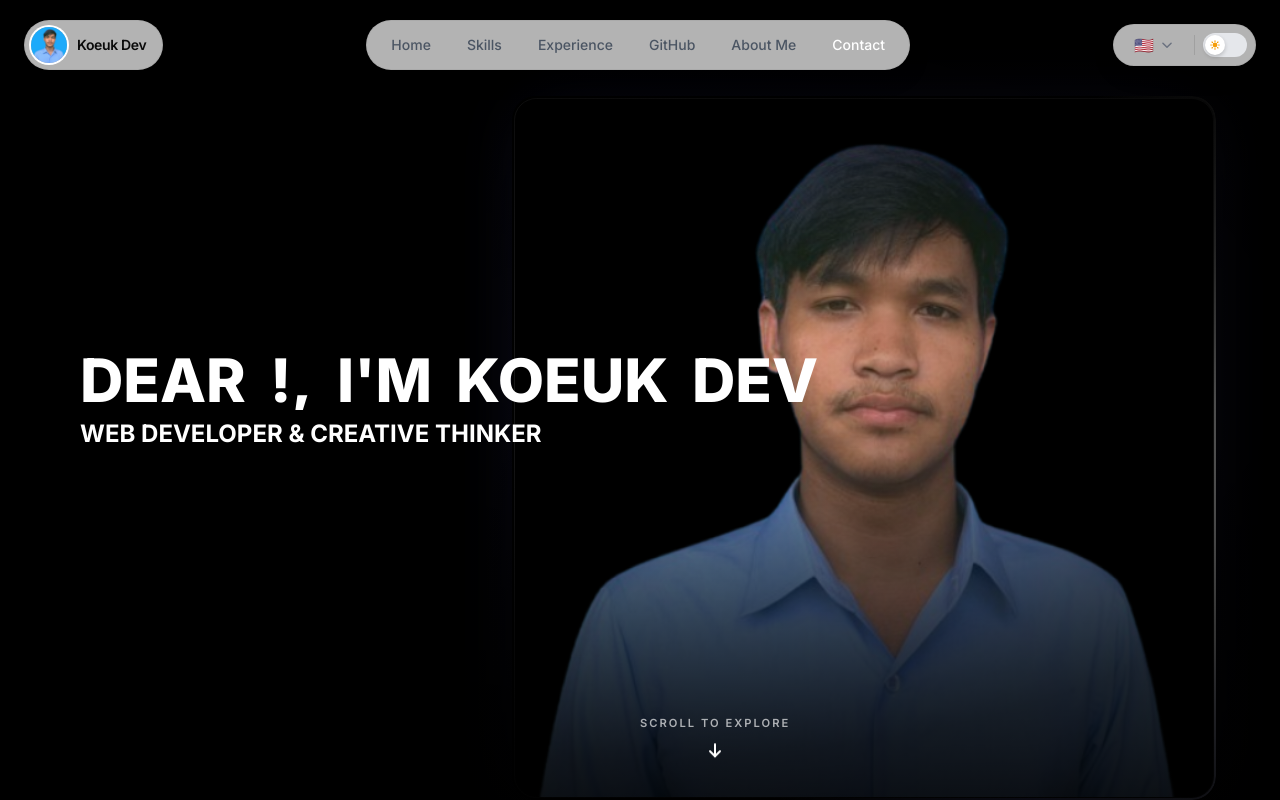
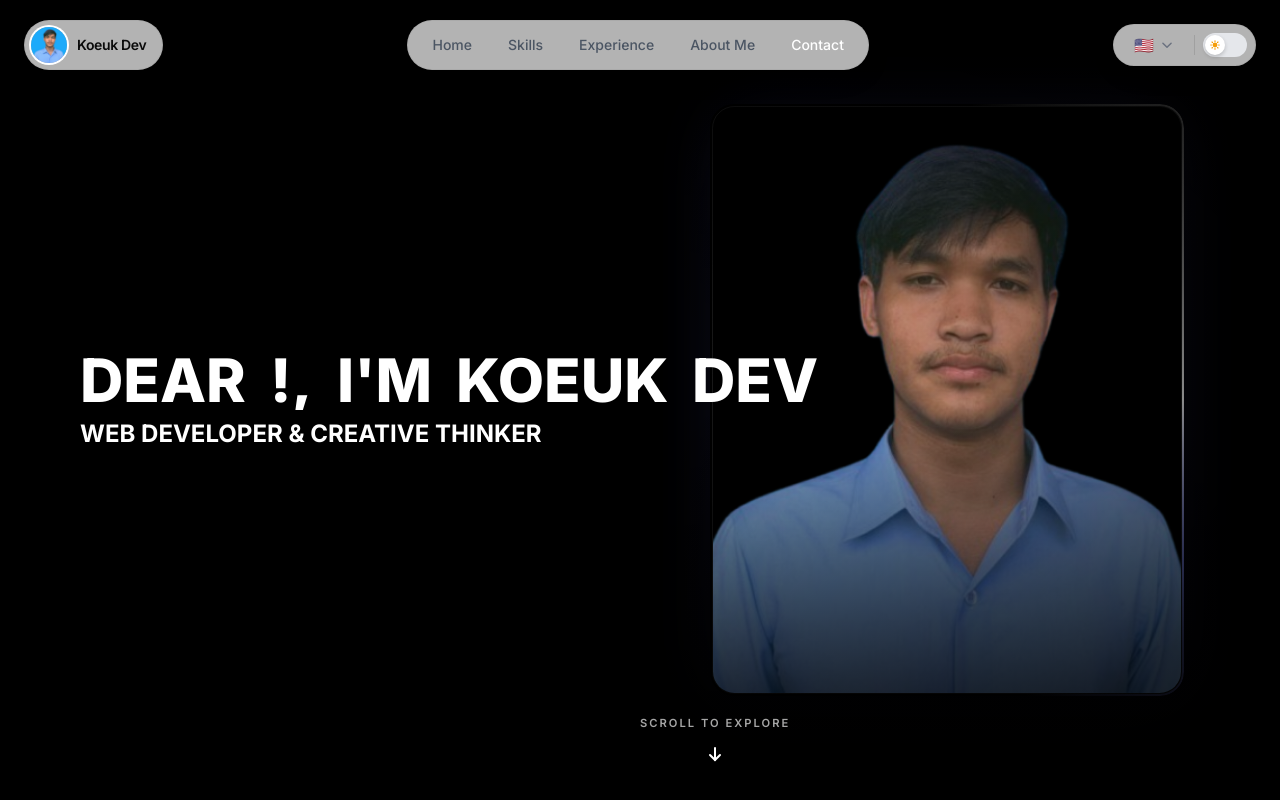
Before and after one commit to koeuk/Portfolio, a Nuxt app: page / in a window 1280 px wide. Shown: the top 800 px of the page. Built offline with nearby package versions, Linux system fonts and the light colour scheme.

Commit message:
refactor: update hero portrait responsiveness and remove GitHub component from index page

```diff
--- a/components/Navbar.vue
+++ b/components/Navbar.vue
@@ -147,7 +147,6 @@ const navLinks = [
     { href: '/#home', label: 'nav.home' },
     { href: '/#skills', label: 'nav.skills' },
     { href: '/#work-experience', label: 'nav.workExperience' },
-    { href: '/#github', label: 'nav.github' },
     { href: '/#about', label: 'nav.about' },
     { href: '/#contact', label: 'nav.contact' }
 ]
@@ -181,7 +180,7 @@ function handleScroll() {
         return
     }
 
-    const sections = ['home', 'skills', 'work-experience', 'github', 'about', 'contact']
+    const sections = ['home', 'skills', 'work-experience', 'about', 'contact']
     const scrollPosition = window.scrollY + 150
 
     for (let index = sections.length - 1; index >= 0; index--) {
--- a/components/ui/HeroFuturistic.vue
+++ b/components/ui/HeroFuturistic.vue
@@ -1,12 +1,12 @@
 <template>
   <div class="relative h-screen w-full overflow-hidden bg-black">
     <!-- Portrait (transparent cut-out PNG) — pinned right, animated light ring -->
-    <div class="absolute inset-0 flex items-end justify-end pr-0 lg:pr-8 xl:pr-16">
-      <div class="portrait-frame h-[88%]">
+    <div class="absolute inset-0 flex items-end justify-end pr-0 lg:items-center lg:pr-16 xl:pr-24">
+      <div class="portrait-frame h-[88%] lg:h-[74%] lg:aspect-[4/5]">
         <img
           src="/images/koeuk-profile.png"
-          alt="Koeuk Dev"
-          class="h-full w-auto max-w-none object-contain select-none pointer-events-none rounded-[1.4rem] border border-white/10"
+          alt="Koeuk KOS"
+          class="h-full w-auto max-w-none object-contain lg:w-full lg:object-cover lg:object-top select-none pointer-events-none rounded-[1.4rem] border border-white/10"
         />
       </div>
       <!-- Soft vignette so the portrait blends into the black hero -->
--- a/pages/about-me/my-info/index.vue
+++ b/pages/about-me/my-info/index.vue
@@ -138,6 +138,7 @@
         <Experience v-if="activeTab === 'projects'" key="projects" />
         <ReadMore v-else-if="activeTab === 'rean'" key="rean" />
         <Blog v-else-if="activeTab === 'blog'" key="blog" />
+        <GitHub v-else-if="activeTab === 'github'" key="github" />
       </Transition>
     </div>
   </div>
@@ -158,6 +159,7 @@ const tabs = [
   { key: 'projects', label: 'nav.personalProjects', icon: '🚀' },
   { key: 'rean', label: 'nav.readMore', icon: '📖' },
   { key: 'blog', label: 'nav.blog', icon: '📝' },
+  { key: 'github', label: 'nav.github', icon: '🐙' },
 ] as const
 
 type TabKey = typeof tabs[number]['key']
--- a/pages/index.vue
+++ b/pages/index.vue
@@ -4,7 +4,6 @@
     <!-- <Projects /> -->
     <Skills />
     <WorkExperience />
-    <GitHub />
     <About />
     <Contact />
   </div>
```
